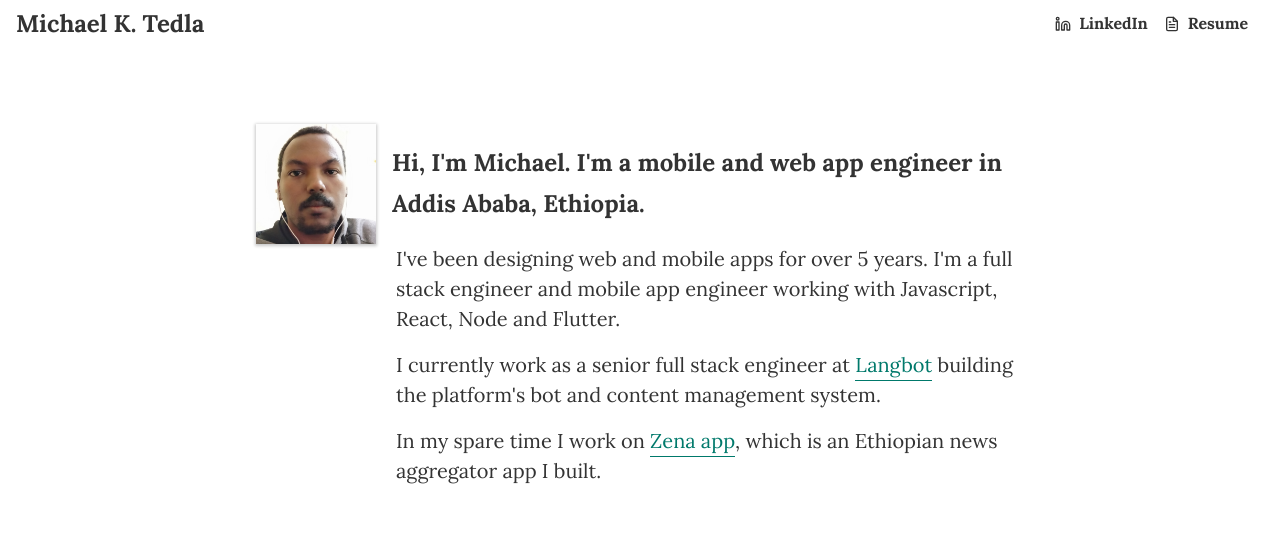
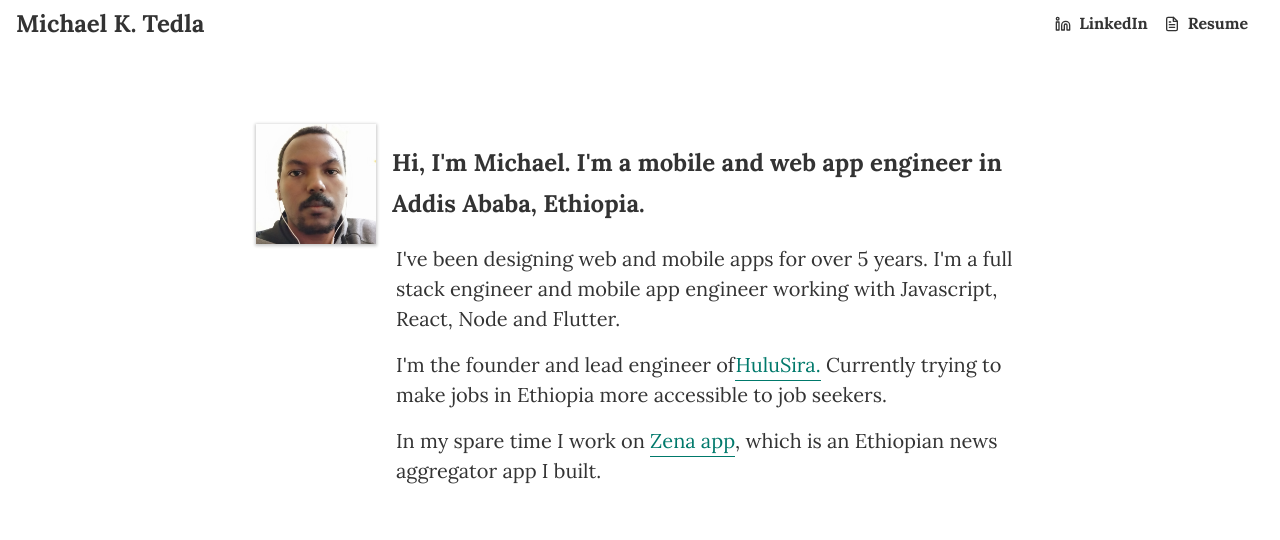
Before and after one commit to mickykebe/my-portfolio, a Gatsby site: page / in a window 1280 px wide. Shown: the top 540 px of the page. Built offline with nearby package versions, Linux system fonts and the light colour scheme; Gatsby itself is replaced by a stand-in of ours.

Commit message:
update hero text

```diff
--- a/src/components/hero.js
+++ b/src/components/hero.js
@@ -71,15 +71,16 @@ export default function Hero({ imageData }) {
           Node and Flutter.
         </Paragraph>
         <Paragraph>
-          I currently work as a senior full stack engineer at{" "}
+          I'm the founder and lead engineer of
           <Link
-            to="https://www.langbot.io"
+            to="https://hulusira.com"
             target="_blank"
             rel="noopener noreferrer"
           >
-            Langbot
+            HuluSira.
           </Link>{" "}
-          building the platform's bot and content management system.
+          Currently trying to make jobs in Ethiopia more accessible to job
+          seekers.
         </Paragraph>
         <Paragraph>
           In my spare time I work on{" "}
```
